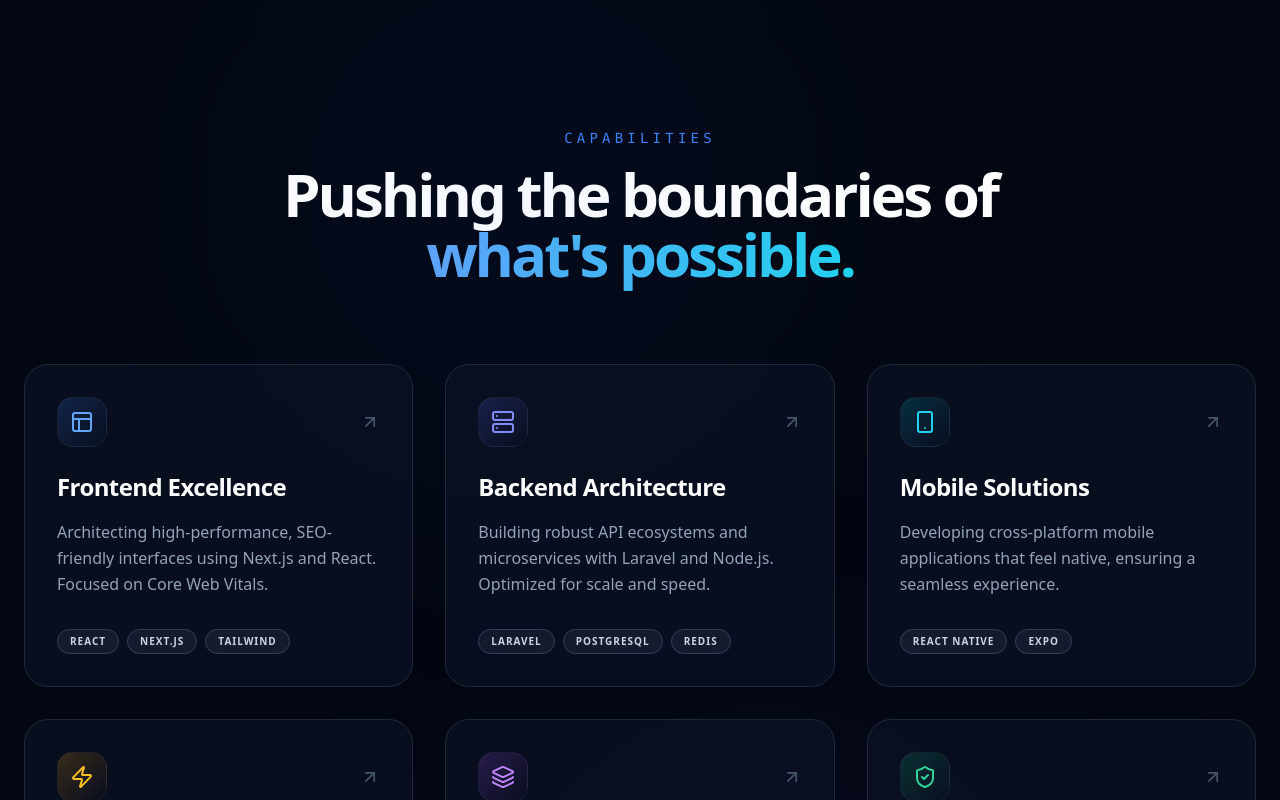
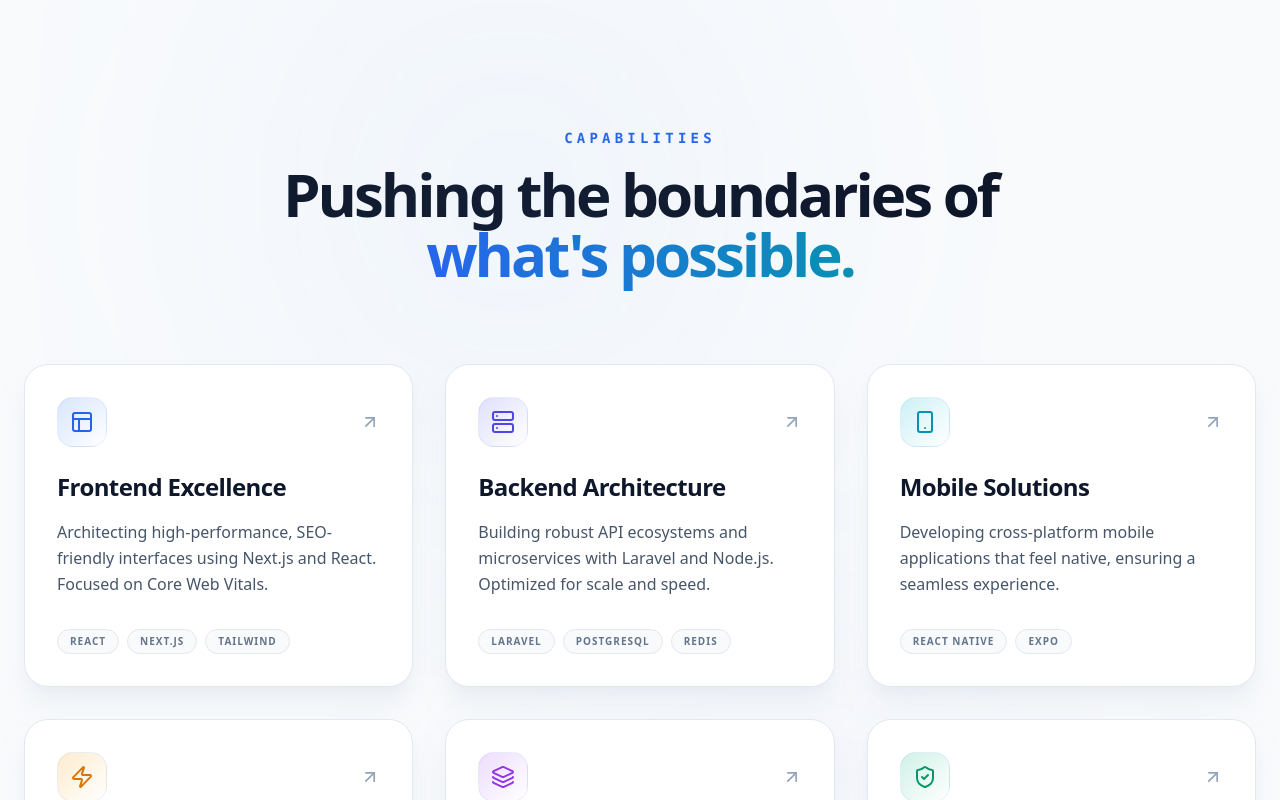
Before and after one commit to Code-harness/PORTFOLIO, a React (Vite) app: page / in a window 1280 px wide. Shown: the part 800-1600 px from the top of the page. Built offline with nearby package versions, Linux system fonts and the light colour scheme.

Commit message:
updated services

```diff
--- a/src/components/landing/Services.jsx
+++ b/src/components/landing/Services.jsx
@@ -1,4 +1,4 @@
-import React, { useState } from "react";
+import React from "react";
 import { motion, useMotionTemplate, useMotionValue } from "framer-motion";
 import {
   Layout,
@@ -15,7 +15,7 @@ const services = [
     title: "Frontend Excellence",
     description:
       "Architecting high-performance, SEO-friendly interfaces using Next.js and React. Focused on Core Web Vitals.",
-    icon: <Layout className="text-blue-400" size={24} />,
+    icon: <Layout className="text-blue-600 dark:text-blue-400" size={24} />,
     tags: ["React", "Next.js", "Tailwind"],
     color: "from-blue-500/20",
   },
@@ -23,7 +23,7 @@ const services = [
     title: "Backend Architecture",
     description:
       "Building robust API ecosystems and microservices with Laravel and Node.js. Optimized for scale and speed.",
-    icon: <Server className="text-indigo-400" size={24} />,
+    icon: <Server className="text-indigo-600 dark:text-indigo-400" size={24} />,
     tags: ["Laravel", "PostgreSQL", "Redis"],
     color: "from-indigo-500/20",
   },
@@ -31,7 +31,7 @@ const services = [
     title: "Mobile Solutions",
     description:
       "Developing cross-platform mobile applications that feel native, ensuring a seamless experience.",
-    icon: <Smartphone className="text-cyan-400" size={24} />,
+    icon: <Smartphone className="text-cyan-600 dark:text-cyan-400" size={24} />,
     tags: ["React Native", "Expo"],
     color: "from-cyan-500/20",
   },
@@ -39,7 +39,7 @@ const services = [
     title: "System Performance",
     description:
       "Audit and optimization of existing codebases to reduce latency and minimize server costs.",
-    icon: <Zap className="text-amber-400" size={24} />,
+    icon: <Zap className="text-amber-600 dark:text-amber-400" size={24} />,
     tags: ["Optimization", "Caching"],
     color: "from-amber-500/20",
   },
@@ -47,7 +47,7 @@ const services = [
     title: "Cloud Infrastructure",
     description:
       "Deploying and managing scalable environments with AWS and Docker. Zero-downtime pipelines.",
-    icon: <Layers className="text-purple-400" size={24} />,
+    icon: <Layers className="text-purple-600 dark:text-purple-400" size={24} />,
     tags: ["AWS", "Docker", "CI/CD"],
     color: "from-purple-500/20",
   },
@@ -55,7 +55,12 @@ const services = [
     title: "Security & Testing",
     description:
       "Implementing rigorous security protocols and automated testing suites to ensure software reliability.",
-    icon: <ShieldCheck className="text-emerald-400" size={24} />,
+    icon: (
+      <ShieldCheck
+        className="text-emerald-600 dark:text-emerald-400"
+        size={24}
+      />
+    ),
     tags: ["TDD", "OWASP", "Cypress"],
     color: "from-emerald-500/20",
   },
@@ -78,16 +83,16 @@ const ServiceCard = ({ service, index }) => {
       viewport={{ once: true }}
       transition={{ duration: 0.8, delay: index * 0.1 }}
       onMouseMove={handleMouseMove}
-      className="group relative rounded-3xl border border-slate-800 bg-slate-900/50 p-8 overflow-hidden"
+      className="group relative rounded-3xl border border-slate-200 dark:border-slate-800 bg-white dark:bg-slate-900/50 p-8 overflow-hidden shadow-xl shadow-slate-200/50 dark:shadow-none transition-colors duration-500"
     >
-      {/* Spotlight Effect */}
+      {/* Spotlight Effect - Adjusted for Light/Dark visibility */}
       <motion.div
         className="pointer-events-none absolute -inset-px rounded-3xl opacity-0 transition duration-300 group-hover:opacity-100"
         style={{
           background: useMotionTemplate`
             radial-gradient(
               650px circle at ${mouseX}px ${mouseY}px,
-              rgba(59, 130, 246, 0.15),
+              rgba(59, 130, 246, ${index % 2 === 0 ? "0.1" : "0.15"}),
               transparent 80%
             )
           `,
@@ -97,21 +102,21 @@ const ServiceCard = ({ service, index }) => {
       <div className="relative z-10 flex flex-col h-full">
         <div className="mb-6 flex items-center justify-between">
           <div
-            className={`p-3 rounded-2xl bg-gradient-to-br ${service.color} to-transparent border border-white/5`}
+            className={`p-3 rounded-2xl bg-gradient-to-br ${service.color} to-transparent border border-blue-500/10`}
           >
             {service.icon}
           </div>
           <ArrowUpRight
-            className="text-slate-600 group-hover:text-blue-400 group-hover:translate-x-1 group-hover:-translate-y-1 transition-all duration-300"
+            className="text-slate-400 group-hover:text-blue-500 dark:group-hover:text-blue-400 group-hover:translate-x-1 group-hover:-translate-y-1 transition-all duration-300"
             size={20}
           />
         </div>
 
-        <h3 className="text-2xl font-semibold text-white mb-4 tracking-tight">
+        <h3 className="text-2xl font-bold text-slate-900 dark:text-white mb-4 tracking-tight">
           {service.title}
         </h3>
 
-        <p className="text-slate-400 leading-relaxed mb-8 flex-grow">
+        <p className="text-slate-600 dark:text-slate-400 leading-relaxed mb-8 flex-grow">
           {service.description}
         </p>
 
@@ -119,7 +124,7 @@ const ServiceCard = ({ service, index }) => {
           {service.tags.map((tag) => (
             <span
               key={tag}
-              className="text-[10px] uppercase tracking-widest font-bold px-3 py-1 rounded-full border border-slate-700 bg-slate-800/50 text-slate-300 group-hover:border-blue-500/30 transition-colors"
+              className="text-[10px] uppercase tracking-widest font-black px-3 py-1 rounded-full border border-slate-200 dark:border-slate-700 bg-slate-50 dark:bg-slate-800/50 text-slate-500 dark:text-slate-300 group-hover:border-blue-500/30 transition-colors"
             >
               {tag}
             </span>
@@ -132,27 +137,27 @@ const ServiceCard = ({ service, index }) => {
 
 const Services = () => {
   return (
-    <section className="relative py-32 bg-[#030712] px-6">
-      {/* Modern Mesh Gradient Background */}
-      <div className="absolute top-0 left-1/4 w-96 h-96 bg-blue-600/10 blur-[150px] rounded-full pointer-events-none" />
-      <div className="absolute bottom-0 right-1/4 w-96 h-96 bg-indigo-600/10 blur-[150px] rounded-full pointer-events-none" />
+    <section className="relative py-32 bg-slate-50 dark:bg-[#030712] px-6 transition-colors duration-500">
+      {/* Background Mesh Orbs */}
+      <div className="absolute top-0 left-1/4 w-96 h-96 bg-blue-400/10 dark:bg-blue-600/10 blur-[150px] rounded-full pointer-events-none" />
+      <div className="absolute bottom-0 right-1/4 w-96 h-96 bg-indigo-400/10 dark:bg-indigo-600/10 blur-[150px] rounded-full pointer-events-none" />
 
       <div className="max-w-7xl mx-auto">
         <div className="text-center mb-20">
           <motion.span
             initial={{ opacity: 0 }}
             whileInView={{ opacity: 1 }}
-            className="text-blue-500 font-mono text-sm tracking-[0.3em] uppercase mb-4 block"
+            className="text-blue-600 dark:text-blue-500 font-mono text-sm font-bold tracking-[0.3em] uppercase mb-4 block"
           >
             Capabilities
           </motion.span>
           <motion.h2
             initial={{ opacity: 0, y: 20 }}
             whileInView={{ opacity: 1, y: 0 }}
-            className="text-4xl md:text-6xl font-bold text-white tracking-tighter"
+            className="text-4xl md:text-6xl font-black text-slate-900 dark:text-white tracking-tighter"
           >
             Pushing the boundaries of <br />
-            <span className="bg-gradient-to-r from-blue-400 to-cyan-400 bg-clip-text text-transparent">
+            <span className="bg-gradient-to-r from-blue-600 to-cyan-600 dark:from-blue-400 dark:to-cyan-400 bg-clip-text text-transparent">
               what's possible.
             </span>
           </motion.h2>
```
